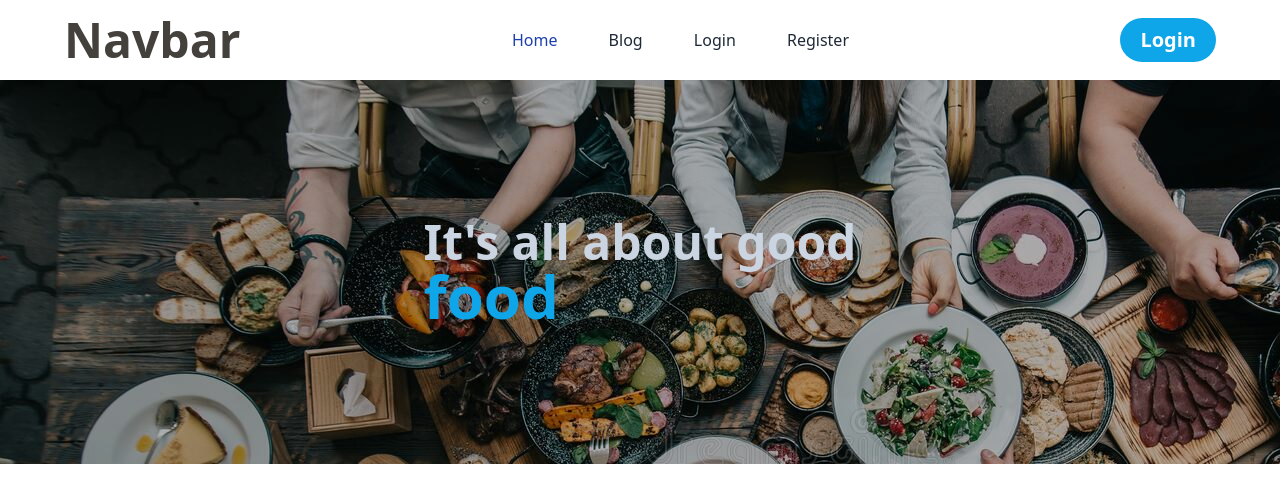
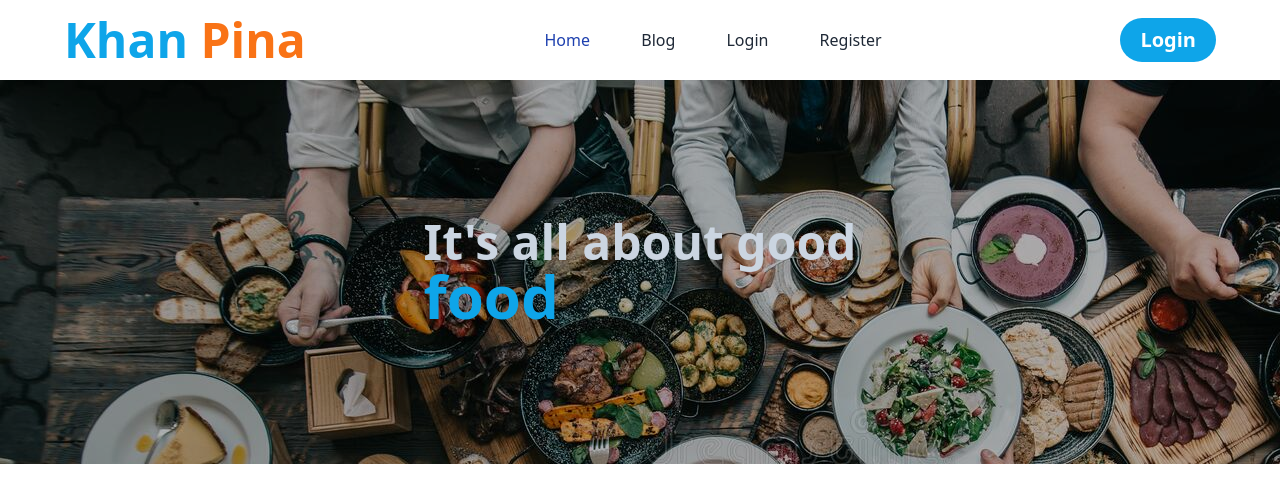
Before and after one commit to alhabib5565/chef-recipe-hunter-client, a React (Vite) app: page / in a window 1280 px wide. Shown: the top 502 px of the page. Built offline with nearby package versions, Linux system fonts and the light colour scheme; no server answers.

Commit message:
chage website name

```diff
--- a/src/components/Header.jsx
+++ b/src/components/Header.jsx
@@ -21,7 +21,7 @@ const Header = () => {
     <header className='bg-white'>
       <nav className='flex justify-between items-center h-20 w-[90%] mx-auto'>
         <div>
-          <h1 className='text-3xl text-stone-700 md:text-5xl font-extrabold'>Navbar</h1>
+          <Link to='/' className='text-3xl text-sky-500 md:text-5xl font-extrabold'>Khan <span className='text-orange-500'>Pina</span></Link>
         </div>
         <div className={`duration-500 md:static absolute bg-white left-0 min-h-[50vh] md:min-h-fit w-full md:w-auto flex items-center px-6  ${show ? "top-[-100%]" : "top-[10%]"}`}>
           <ul className='flex md:center md:flex-row flex-col md:items-center md:gap-[4vw] gap-6'>
```
